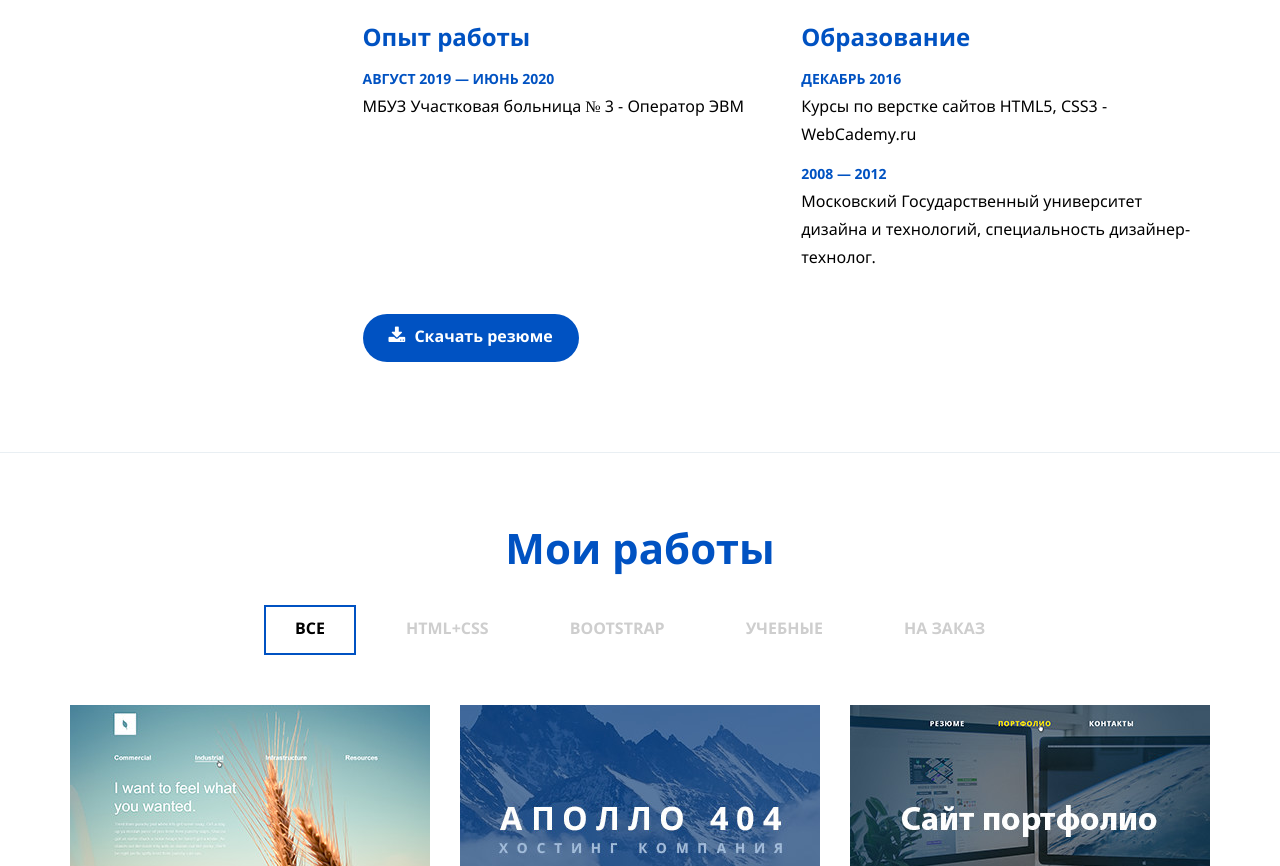
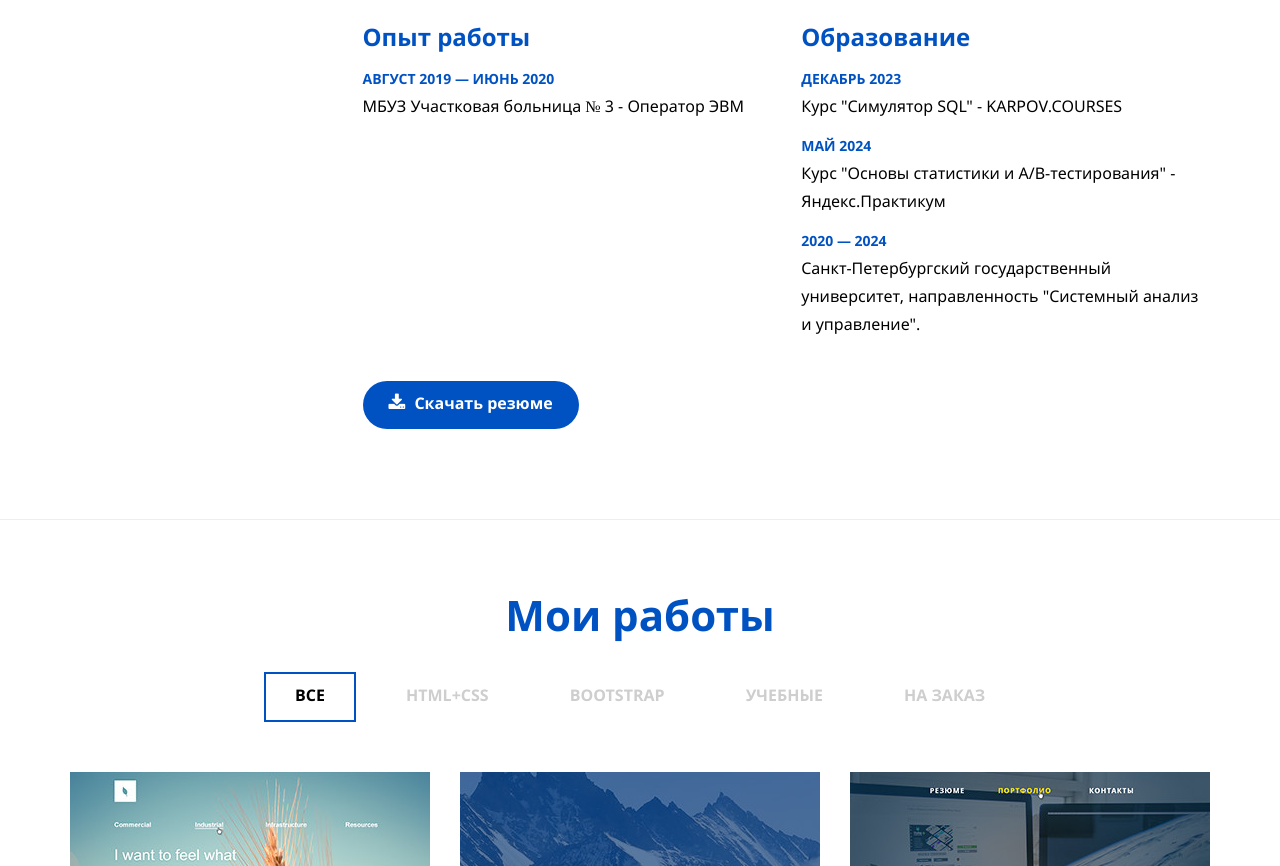
Before and after one commit to Lialel/Lialel.github.io, a plain HTML site: page index.html in a window 1280 px wide. Shown: the part 1274-2140 px from the top of the page. Drawn offline with Linux system fonts and the light colour scheme.

Commit message:
Update index.html

```diff
--- a/index.html
+++ b/index.html
@@ -144,18 +144,26 @@
 						<ul class="definition-list">
 							<li class="definition-list__item">
 								<div class="definition-list__def">
-									декабрь 2016
+									декабрь 2023
 								</div>
 								<div class="definition-list__desc">
-									<p>Курсы по верстке сайтов HTML5, CSS3 - WebCademy.ru</p>
+									<p>Курс "Симулятор SQL" - KARPOV.COURSES</p>
 								</div>
 							</li>
 							<li class="definition-list__item">
 								<div class="definition-list__def">
-									2008 — 2012
+									май 2024
 								</div>
 								<div class="definition-list__desc">
-									<p>Московский Государственный университет дизайна и технологий, специальность дизайнер-технолог.</p>
+									<p>Курс "Основы статистики и A/B-тестирования" - Яндекс.Практикум</p>
+								</div>
+							</li>
+							<li class="definition-list__item">
+								<div class="definition-list__def">
+									2020 — 2024
+								</div>
+								<div class="definition-list__desc">
+									<p>Санкт-Петербургский государственный университет, направленность "Системный анализ и управление".</p>
 								</div>
 							</li>
 						</ul>
```
